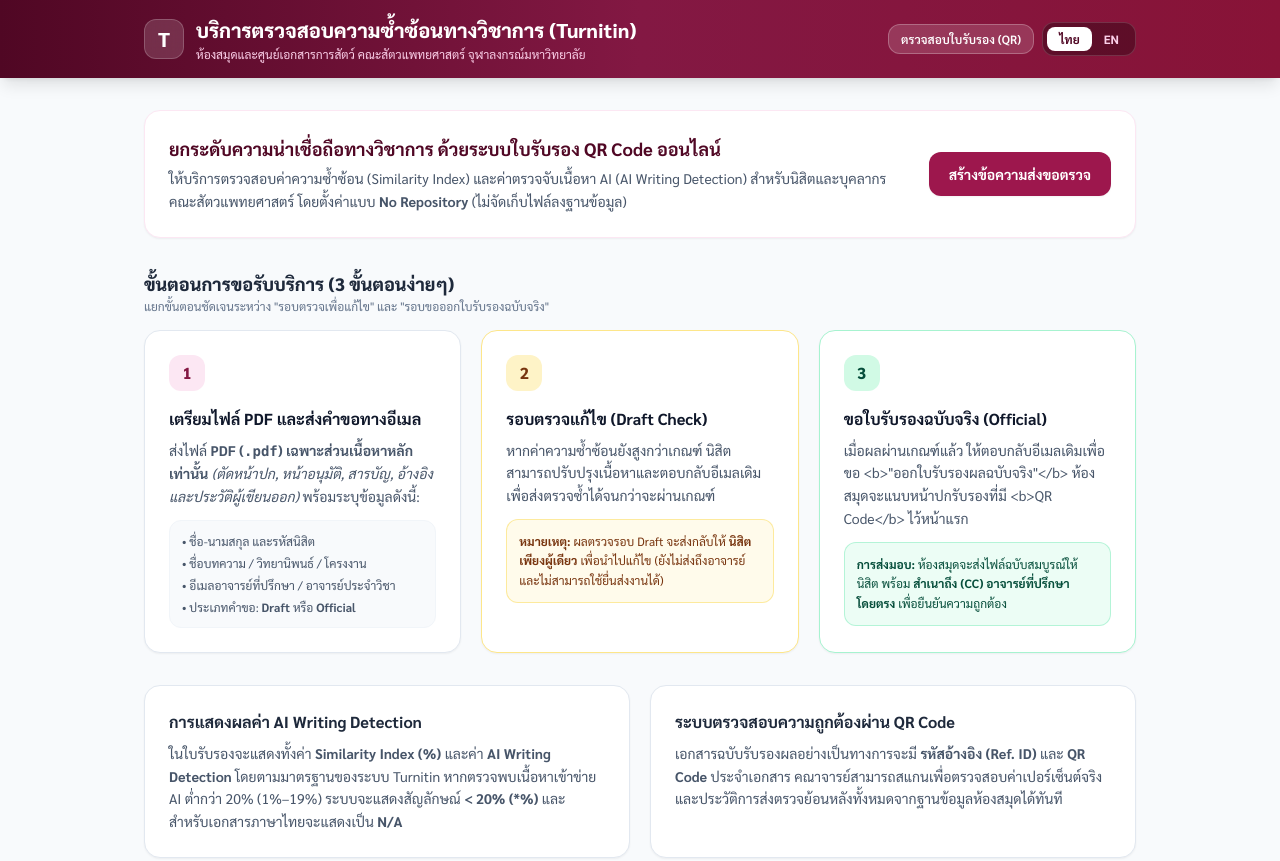
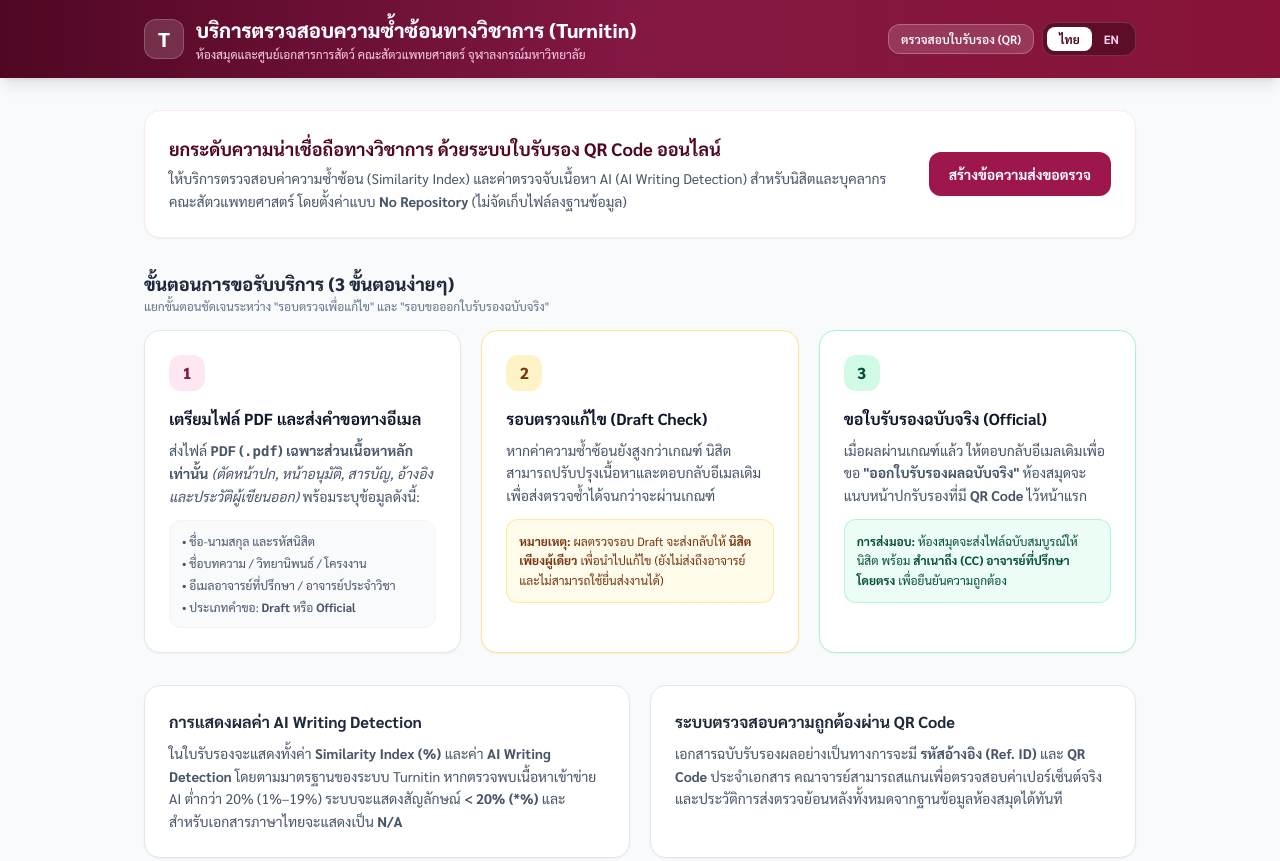
Before and after one commit to CUVET-LIBRALY/turnitin, a plain HTML site: page index.html in a window 1280 px wide. Shown: the top 861 px of the page. Drawn offline with nearby package versions, Linux system fonts and the light colour scheme.

Commit message:
Update index.html

```diff
--- a/index.html
+++ b/index.html
@@ -390,7 +390,9 @@
       const verifyBtn = document.getElementById('btn-verify-portal');
       if (verifyBtn) {
         verifyBtn.textContent = c.verifyBtn;
-        verifyBtn.href = lang === 'en' ? `${VERIFY_PORTAL_URL}?lang=en` : VERIFY_PORTAL_URL;
+        verifyBtn.href = lang === 'en'
+          ? `${VERIFY_PORTAL_URL}?view=verify&lang=en`
+          : `${VERIFY_PORTAL_URL}?view=verify`;
       }
 
       setText('hero-title', c.heroTitle);
@@ -410,7 +412,7 @@
       setHtml('s2-note', c.s2Note);
 
       setText('s3-title', c.s3Title);
-      setText('s3-desc', c.s3Desc);
+      setHtml('s3-desc', c.s3Desc);
       setHtml('s3-note', c.s3Note);
 
       setText('info1-title', c.info1Title);
```
